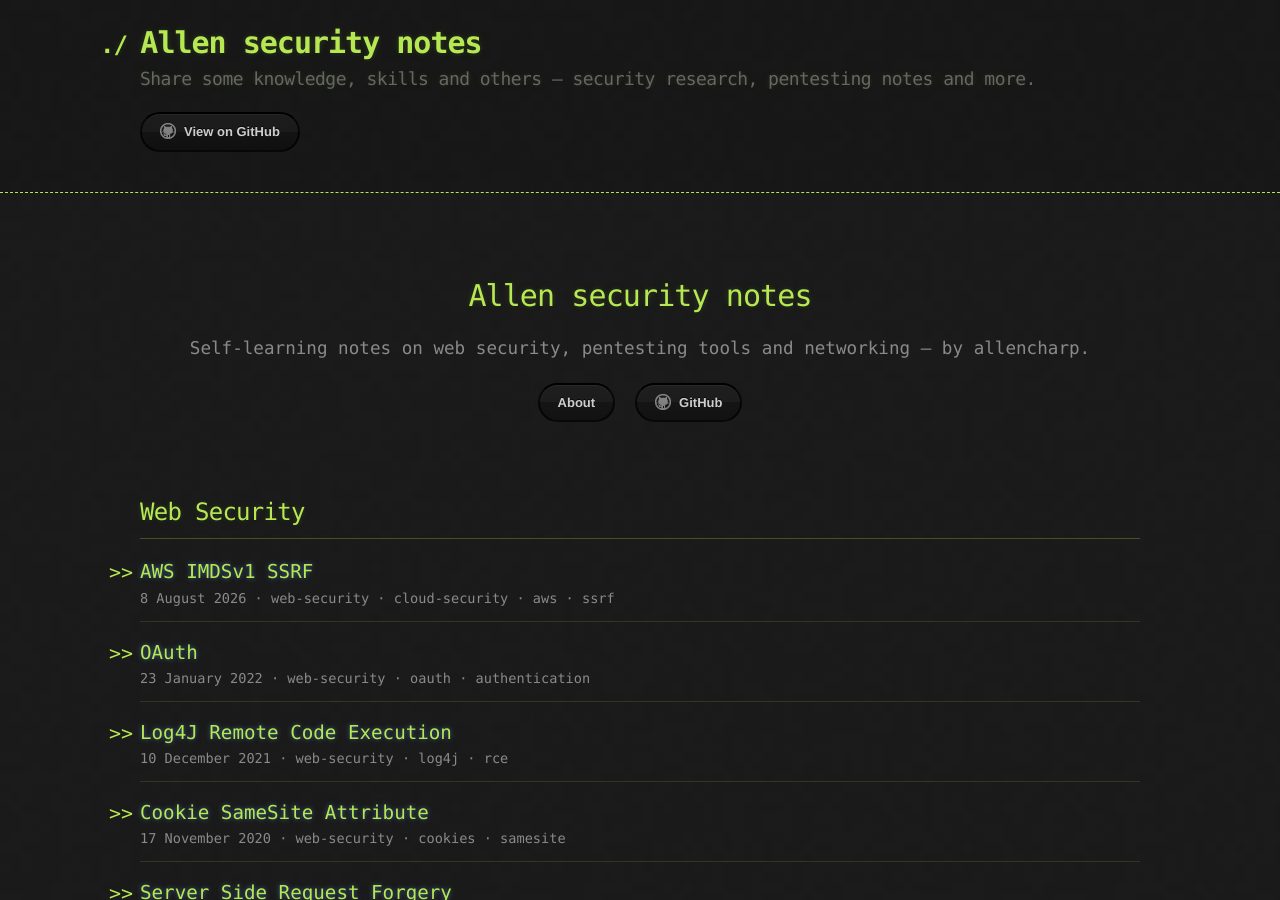
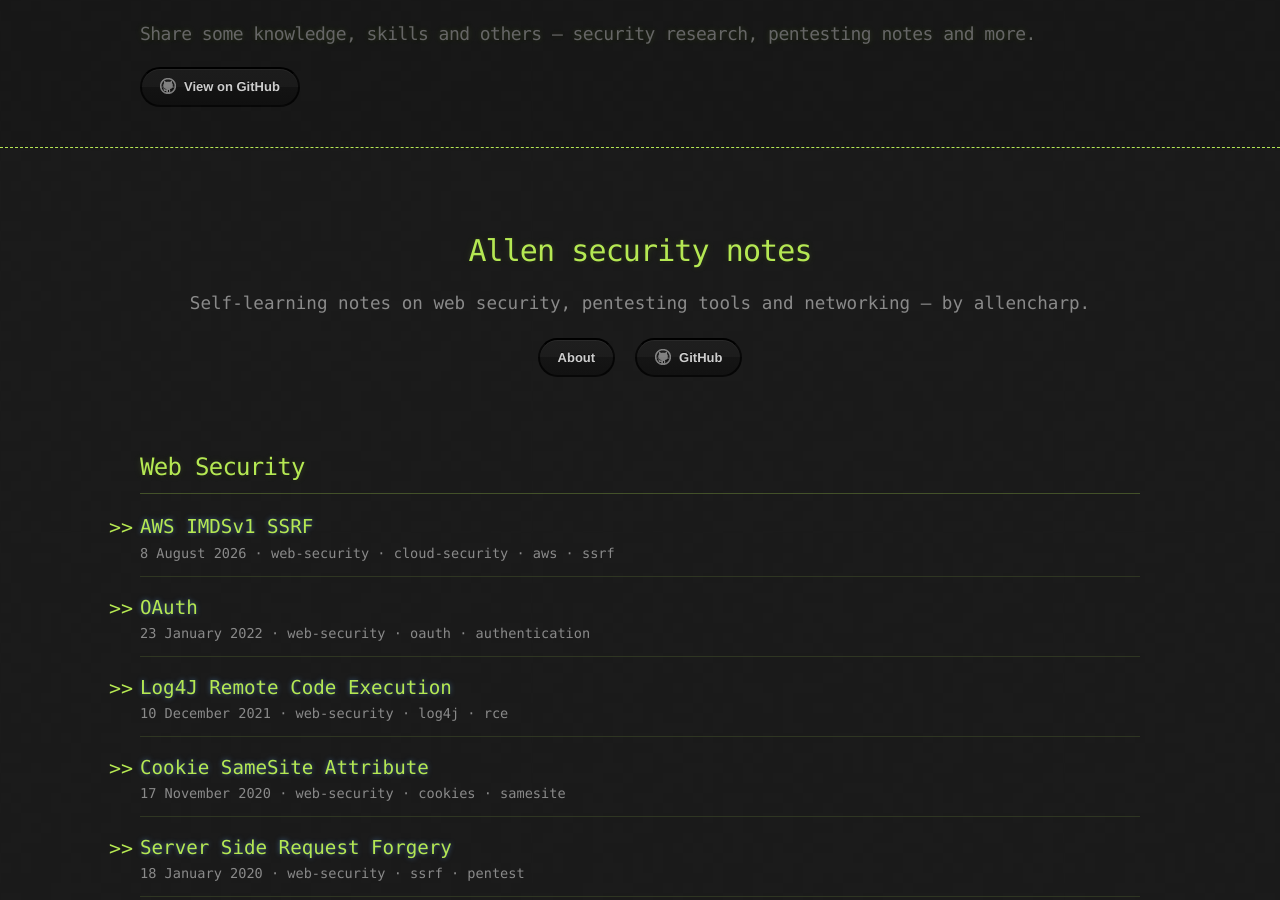
Before and after one commit to allencharp/allencharp.github.io, a Jekyll site: the page built from index.html, in a window 1280 px wide and 900 px high. Built offline with Jekyll 4.4.1, drawn with Linux system fonts in a browser that asks for light colours.

Commit message:
Remove duplicate site title from page header

```diff
--- a/_layouts/default.html
+++ b/_layouts/default.html
@@ -14,9 +14,6 @@
 
     <header>
       <div class="container">
-        <a id="a-title" href="{{ '/' | relative_url }}">
-          <h1>{{ site.title | default: site.github.repository_name }}</h1>
-        </a>
         <h2>{{ site.description | default: site.github.project_tagline }}</h2>
 
         <section id="downloads">
```
